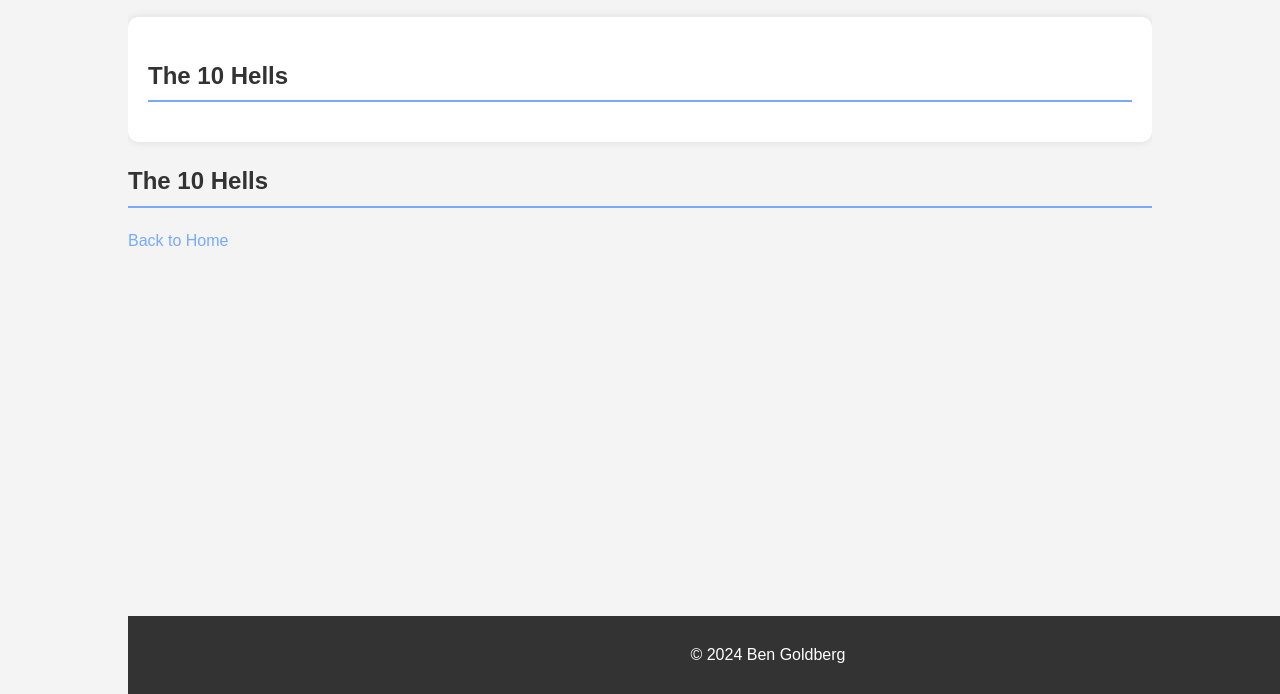
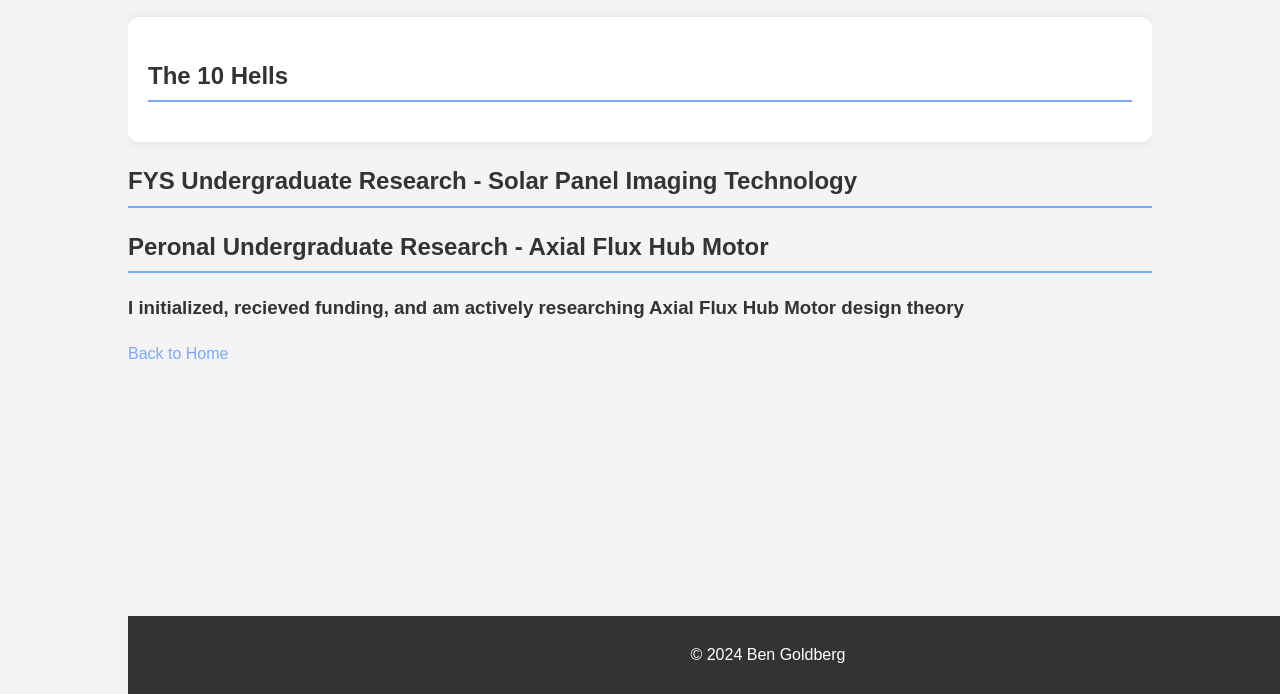
Before and after one commit to bg10389/bg10389.github.io, a plain HTML site: page Research.html in a window 1280 px wide. Shown: the part 106-800 px from the top of the page. Drawn offline with Linux system fonts and the light colour scheme.

Commit message:
Update Research.html

```diff
--- a/Research.html
+++ b/Research.html
@@ -194,11 +194,17 @@
     </section>
 
     <section class="second-section" id="profile">
-        <h2 class="section-title">The 10 Hells</h2>
+        <h2 class="section-title">FYS Undergraduate Research - Solar Panel Imaging Technology</h2>
 
         </ul>
     </section>
 
+
+    <section class="second-section" id="profile">
+        <h2 class="section-title">Peronal Undergraduate Research - Axial Flux Hub Motor</h2>
+        <h3 class = "body"> I initialized, recieved funding, and am actively researching Axial Flux Hub Motor design theory </h3>
+          </ul>
+    </section>
 <footer>
     <p>© 2024 Ben Goldberg</p>
 </footer>
```
